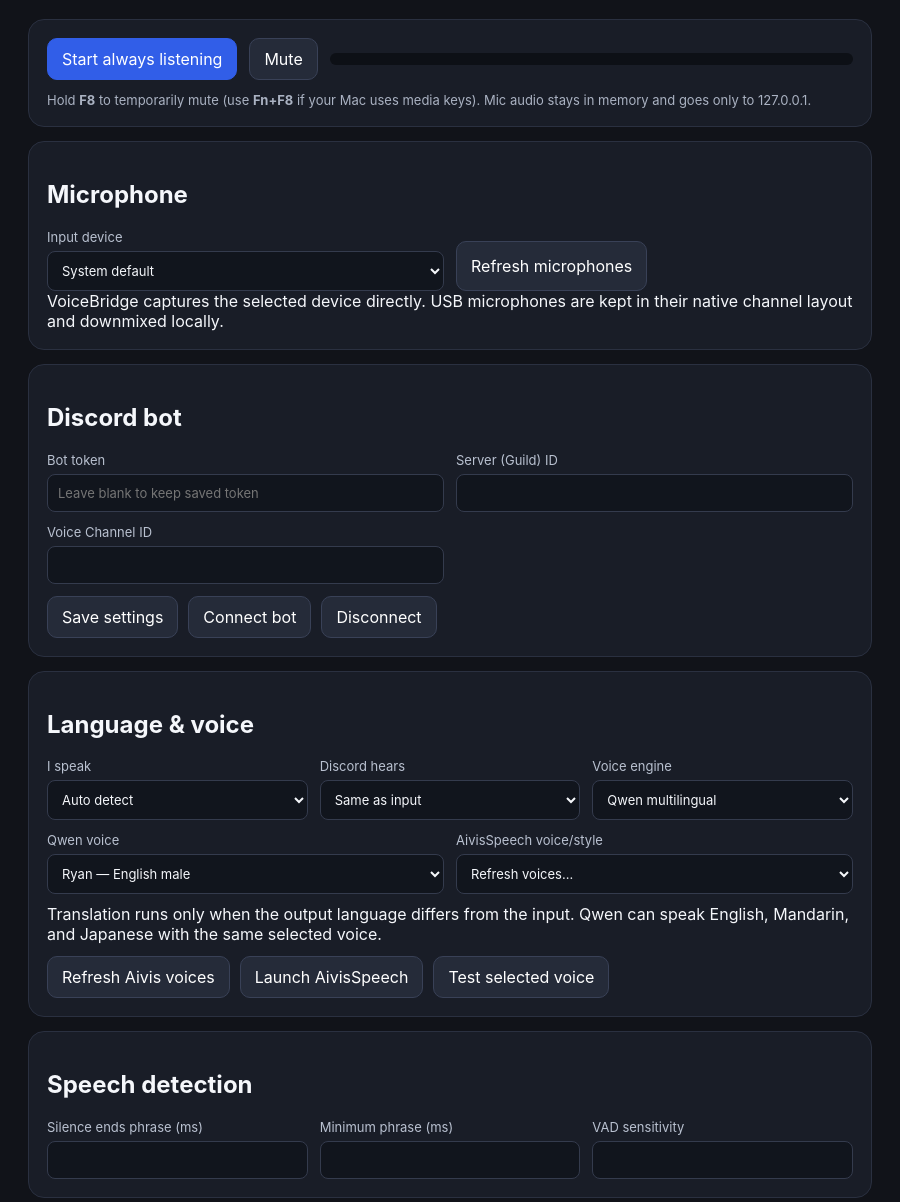
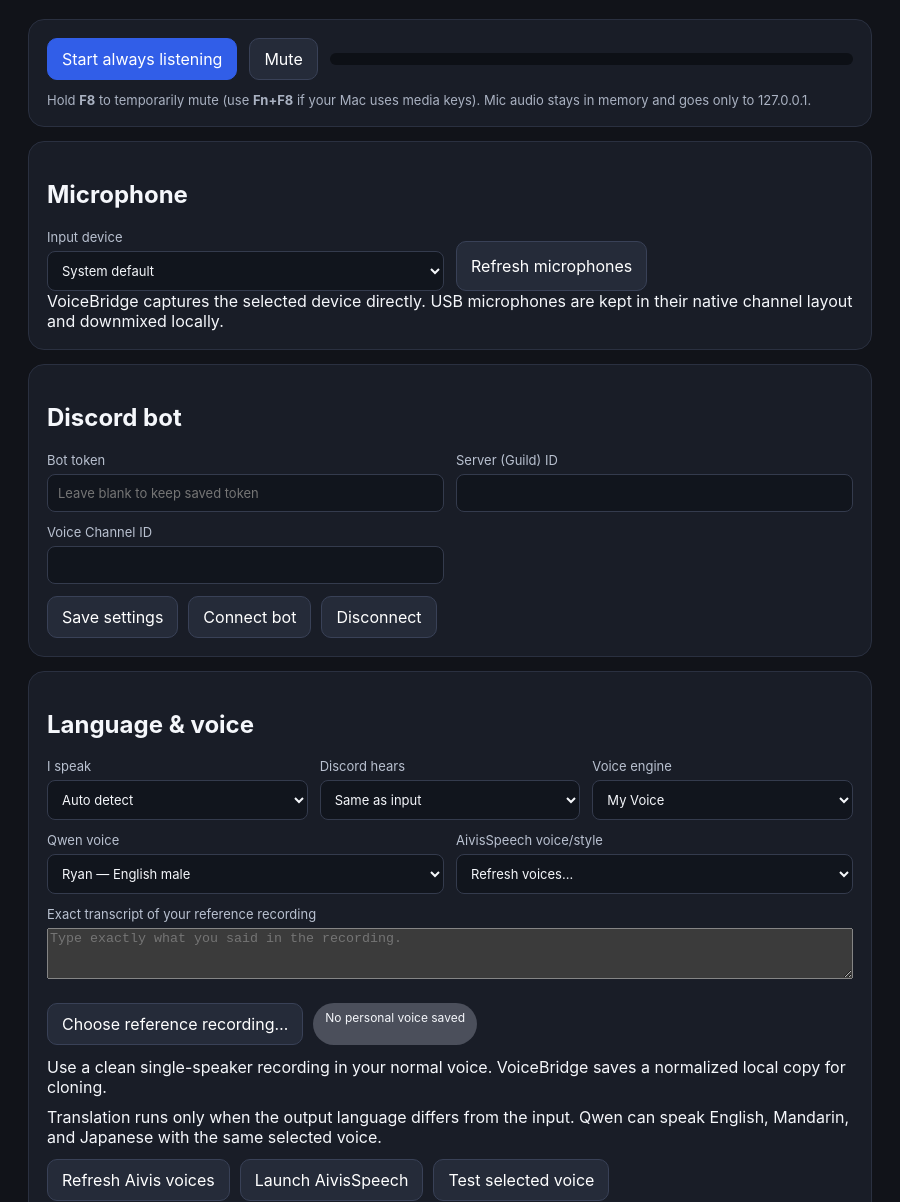
Before and after one commit to svonsavon/voicebridge, an Electron app: page src/renderer/index.html in a window 900 px wide. Shown: the part 98-1300 px from the top of the page. Drawn offline with Linux system fonts and the light colour scheme; no server answers.

Commit message:
Add My Voice setup controls

```diff
--- a/src/renderer/index.html
+++ b/src/renderer/index.html
@@ -71,7 +71,8 @@
         </label>
         <label>Voice engine
           <select id="ttsEngine">
-            <option value="qwen">Qwen multilingual</option>
+            <option value="clone">My Voice</option>
+            <option value="qwen">Qwen multilingual presets</option>
             <option value="aivis">AivisSpeech</option>
           </select>
         </label>
@@ -94,6 +95,19 @@
         <label>AivisSpeech voice/style
           <select id="speakerId"><option value="">Refresh voices…</option></select>
         </label>
+      </div>
+
+      <div id="myVoiceSetup" class="grid" style="margin-top: 12px;">
+        <label>Exact transcript of your reference recording
+          <textarea id="voiceReferenceText" rows="3" placeholder="Type exactly what you said in the recording."></textarea>
+        </label>
+        <div class="row">
+          <button id="chooseVoiceSample">Choose reference recording…</button>
+          <span id="voiceProfileStatus" class="badge off">No personal voice saved</span>
+        </div>
+        <div class="hint">
+          Use a clean single-speaker recording in your normal voice. VoiceBridge saves a normalized local copy for cloning.
+        </div>
       </div>
 
       <div class="hint" style="margin-top: 10px;">
```
